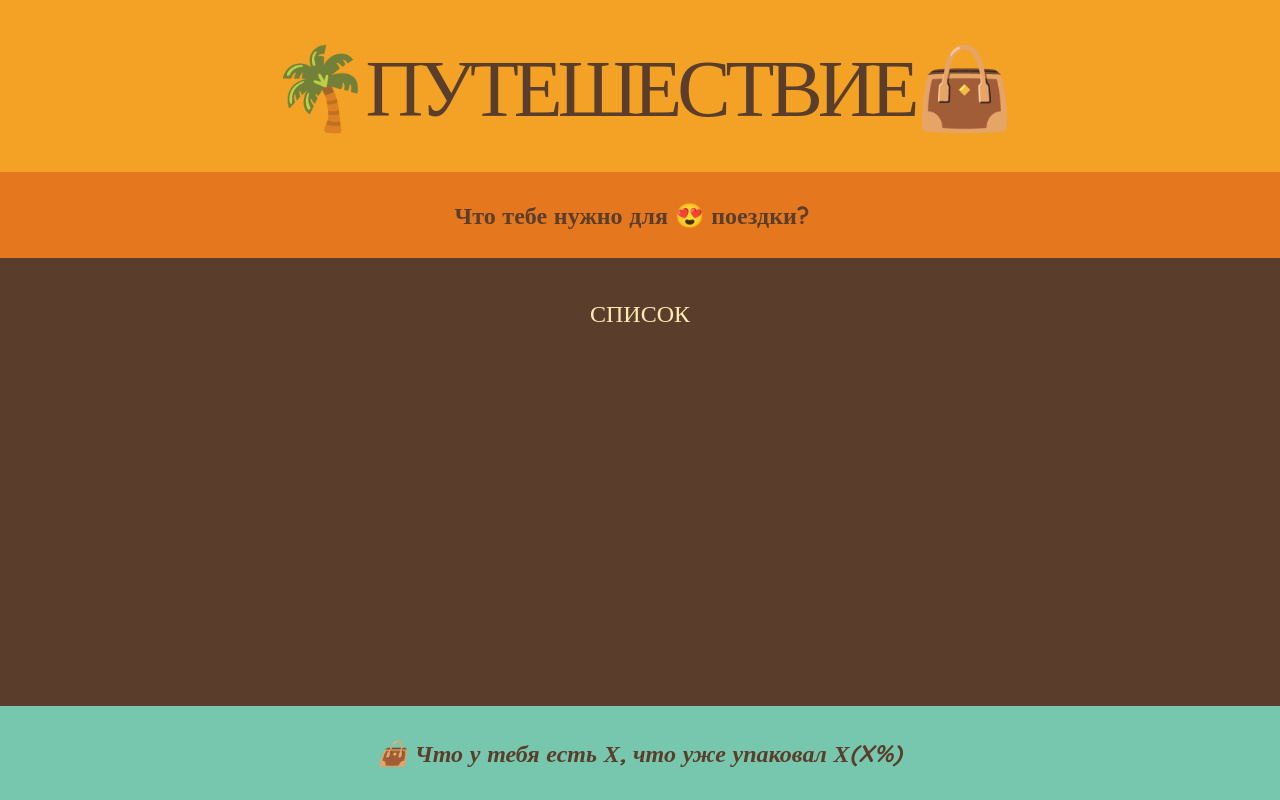
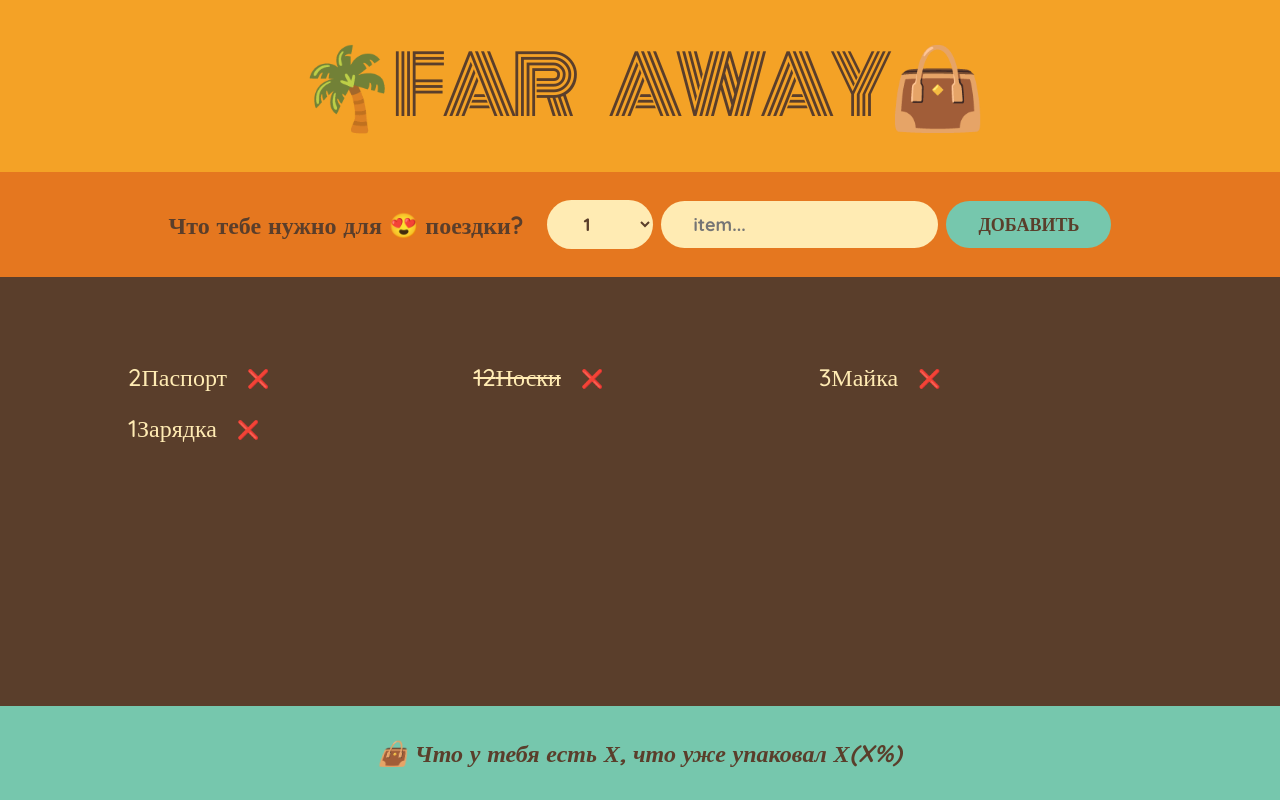
Before and after one commit to Tilacin/task3_react, a React (Create React App) app: page / in a window 1280 px wide. Built offline with nearby package versions, Linux system fonts and the light colour scheme.

Commit message:
Создади управляемые компоненты

```diff
--- a/src/App.js
+++ b/src/App.js
@@ -1,4 +1,11 @@
-import React from "react";
+import React, { useState } from "react";
+
+const initialItems = [
+  { id: 1, description: "Паспорт", quantity: 2, packed: false },
+  { id: 2, description: "Носки", quantity: 12, packed: true },
+  { id: 3, description: "Майка", quantity: 3, packed: false },
+  { id: 4, description: "Зарядка", quantity: 1, packed: false },
+];
 
 export default function App() {
   return (
@@ -12,19 +19,60 @@ export default function App() {
 }
 
 function Logo() {
-  return <h1>🌴Путешествие👜</h1>;
+  return <h1>🌴far away👜</h1>;
 }
 
 function Form() {
+  const [description, setDescription] = useState("");
+  const [quantity, setQuantity] = useState(1);
+
+  function handleSubmit(e) {
+    e.preventDefault();
+  }
+
   return (
-    <div className="add-form">
+    <form className="add-form" onSubmit={handleSubmit}>
       <h3>Что тебе нужно для 😍 поездки?</h3>
+      <select value={quantity} onChange={(e) => setQuantity(Number(e.target.value))}>
+        {Array.from({ length: 20 }, (_, i) => i + 1).map((num) => (
+          <option value={num} key={num}>
+            {num}
+          </option>
+        ))}
+      </select>
+      <input
+        type="text"
+        placeholder="item..."
+        value={description}
+        onChange={(e) => setDescription(e.target.value)}
+      />
+      <button>Добавить</button>
+    </form>
+  );
+}
+
+function PackingList() {
+  return (
+    <div className="list">
+      <ul className="list ul">
+        {initialItems.map((item) => (
+          <Item item={item} key={item.id} />
+        ))}
+      </ul>
     </div>
   );
 }
 
-function PackingList() {
-  return <div className="list">СПИСОК</div>;
+function Item({ item }) {
+  return (
+    <li>
+      <span style={item.packed ? { textDecoration: "line-through" } : {}}>
+        {item.quantity}
+        {item.description}
+      </span>
+      <button>❌</button>
+    </li>
+  );
 }
 
 function Stats() {
```
Also changed, not shown: src/index.css (+0 -7 lines).
